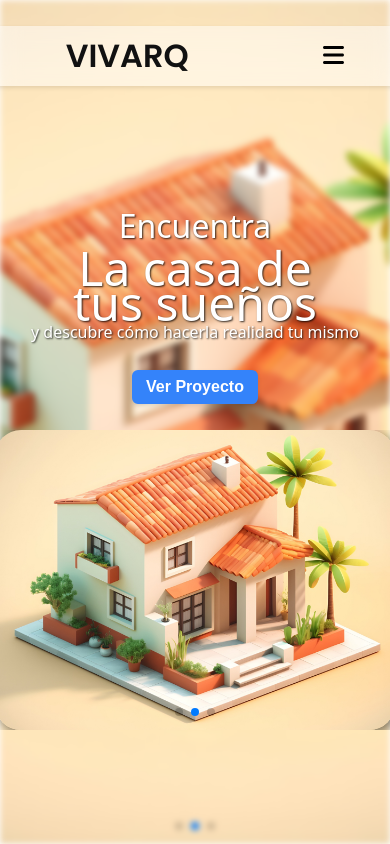
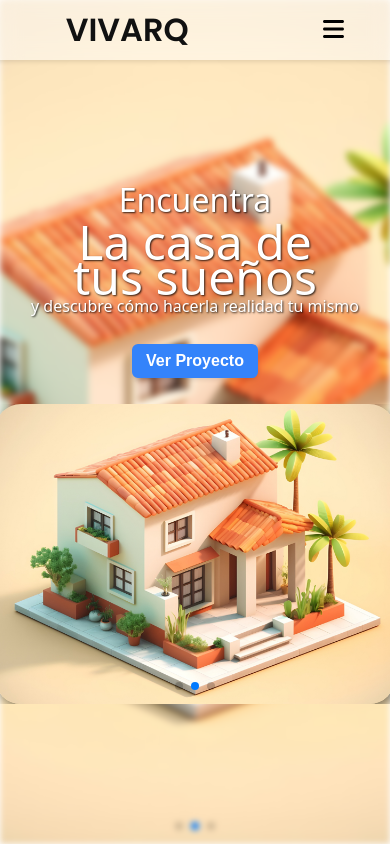
Before and after one commit to vivarqarquitectura/vivarqFront, a React (Vite) app: page / in a window 390 px wide. Shown: the top 844 px of the page. Built offline with nearby package versions, Linux system fonts and the light colour scheme; no server answers.

Commit message:
se corrigio el nav y la pagina principal

```diff
--- a/src/Pages/principal/Principal.jsx
+++ b/src/Pages/principal/Principal.jsx
@@ -62,7 +62,7 @@ return (
             </div>
 
             <section  className="sectionProyectos">
-                <h2>Encuentra el proyecto que mejor se adapte a tus necesidades</h2>
+                <h2>Tu próximo proyecto</h2>
                 <hr />
                 <div className="cardProyectos">
                     <ListarProyectos innerRef={proyectosRef}/>
--- a/src/styles/components/navBar/navBar.css
+++ b/src/styles/components/navBar/navBar.css
@@ -15,15 +15,15 @@
     top: 0;
     z-index: 10;
 
-
     @media (max-width: 929px) {
+        & {
             display: flex;
             justify-content: space-evenly;
             align-items: center;
             width: 100%;
             height: var(--navbar-height, 70px);
             border-radius: var(--borderRadiusGrande);
-        margin-top: 26px;
+            margin-top: 0px;
             padding: 0 1rem;
             background-color: rgba(255, 255, 255, 0.5);
             backdrop-filter: blur(10px);
@@ -31,6 +31,26 @@
             position: sticky;
             top: 0;
             z-index: 10;
+        }
+    }
+
+    @media (max-width: 425px) {
+        & {
+            display: flex;
+            justify-content: space-evenly;
+            align-items: center;
+            width: 100%;
+            height: var(--navbar-height, 70px);
+            border-radius: 0px;
+            margin-top: 0px;
+            padding: 0 1rem;
+            background-color: rgba(255, 255, 255, 0.5);
+            backdrop-filter: blur(10px);
+            box-shadow: 0 2px 4px rgba(0, 0, 0, 0.1);
+            position: sticky;
+            top: 0;
+            z-index: 10;
+        }
     }
 }
 
--- a/src/styles/pages/principal/principal.css
+++ b/src/styles/pages/principal/principal.css
@@ -411,7 +411,7 @@
         display: flex;
         flex-direction: column;
         padding-inline: 30px;
-
+        width: 90%;
         & p:first-child {
             position: absolute;
             top: -45px;
@@ -427,6 +427,7 @@
     .cardProyectoGratis {
         margin-top: 50px;
         height: auto;
+        width: 90%;
     }
 
 
@@ -435,11 +436,12 @@
         display: flex;
         flex-direction: column;
         align-items: center;
-        margin-top: 50px;
+        margin-top: 0px;
     }
 
     /* sección 4 */
     .sectionProyectos{
+        text-align: center;
         width:90%;
 
 
@@ -459,7 +461,7 @@
     .formasDePago {
         display: flex;
         flex-direction: column;
-        width: 80%;
+        width: 90%;
         height: auto;
         margin-top: 50px;
     }
```
Lines whose indentation alone changed are shown as unchanged.
